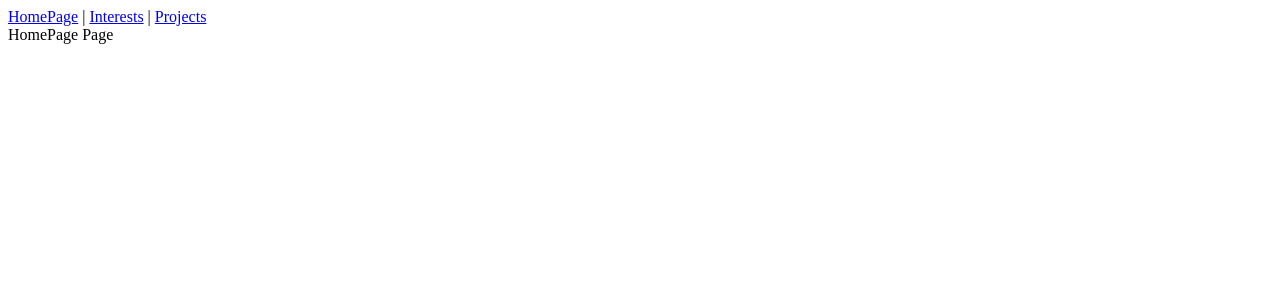
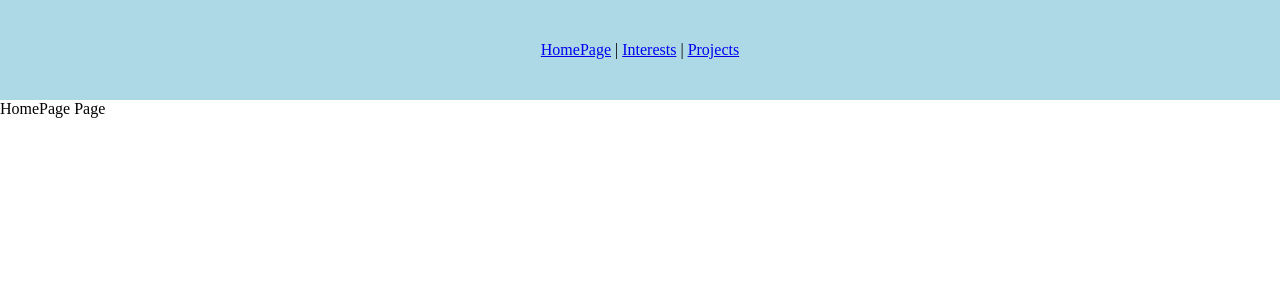
Before and after one commit to nathansivalingam/personal-website, a React (Vite) app: page / in a window 1280 px wide. Shown: the top 300 px of the page. Built offline with nearby package versions, Linux system fonts and the light colour scheme.

Commit message:
navbar is working

```diff
--- /dev/null
+++ b/src/App.css
@@ -0,0 +1,3 @@
+body {
+  margin: 0px;
+}
--- a/src/Router.jsx
+++ b/src/Router.jsx
@@ -2,18 +2,18 @@ import { Link, Routes, Route } from 'react-router-dom';
 import HomePage from './pages/HomePage'
 import Interests from './pages/Interests';
 import Projects from './pages/Projects';
+import { Navbar } from './styles/styledComponents';
+import './App.css'
 
 function Router() {
 
   return (
     <>
-      <div>
-        <div>
-          <Link to='/'>HomePage</Link>&nbsp;|&nbsp;
-          <Link to='/interests'>Interests</Link>&nbsp;|&nbsp;
-          <Link to='/projects'>Projects</Link>
-        </div>
-      </div>
+      <Navbar>
+        <Link to='/'>HomePage</Link>&nbsp;|&nbsp;
+        <Link to='/interests'>Interests</Link>&nbsp;|&nbsp;
+        <Link to='/projects'>Projects</Link>
+      </Navbar>
       <Routes>
         <Route path="/" element={<HomePage />} />
         <Route path="/interests" element={<Interests />} />
--- a/src/pages/HomePage.jsx
+++ b/src/pages/HomePage.jsx
@@ -1,4 +1,3 @@
-import { TestStyle } from "../styles/styledComponents"
 
 const HomePage = function() {
   return <>
--- a/src/styles/styledComponents.jsx
+++ b/src/styles/styledComponents.jsx
@@ -2,6 +2,10 @@ import styled, { createGlobalStyle } from 'styled-components';
 
 export const Navbar = styled.div(() => ({
   backgroundColor: 'lightblue',
+  display: 'flex',
+  justifyContent: 'center',
+  height: '100px',
+  alignItems: 'center',
 }))
 
 export const TestStyle = styled.div(() => ({
```
